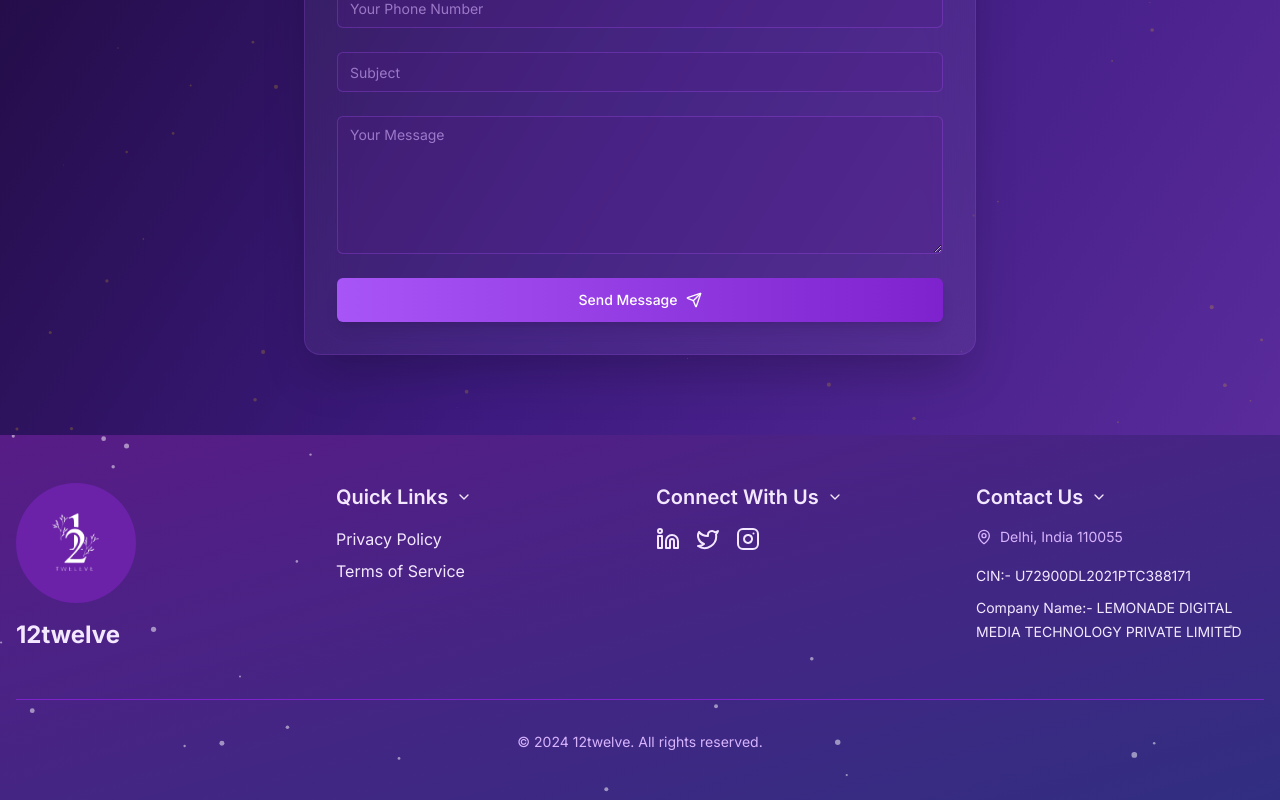
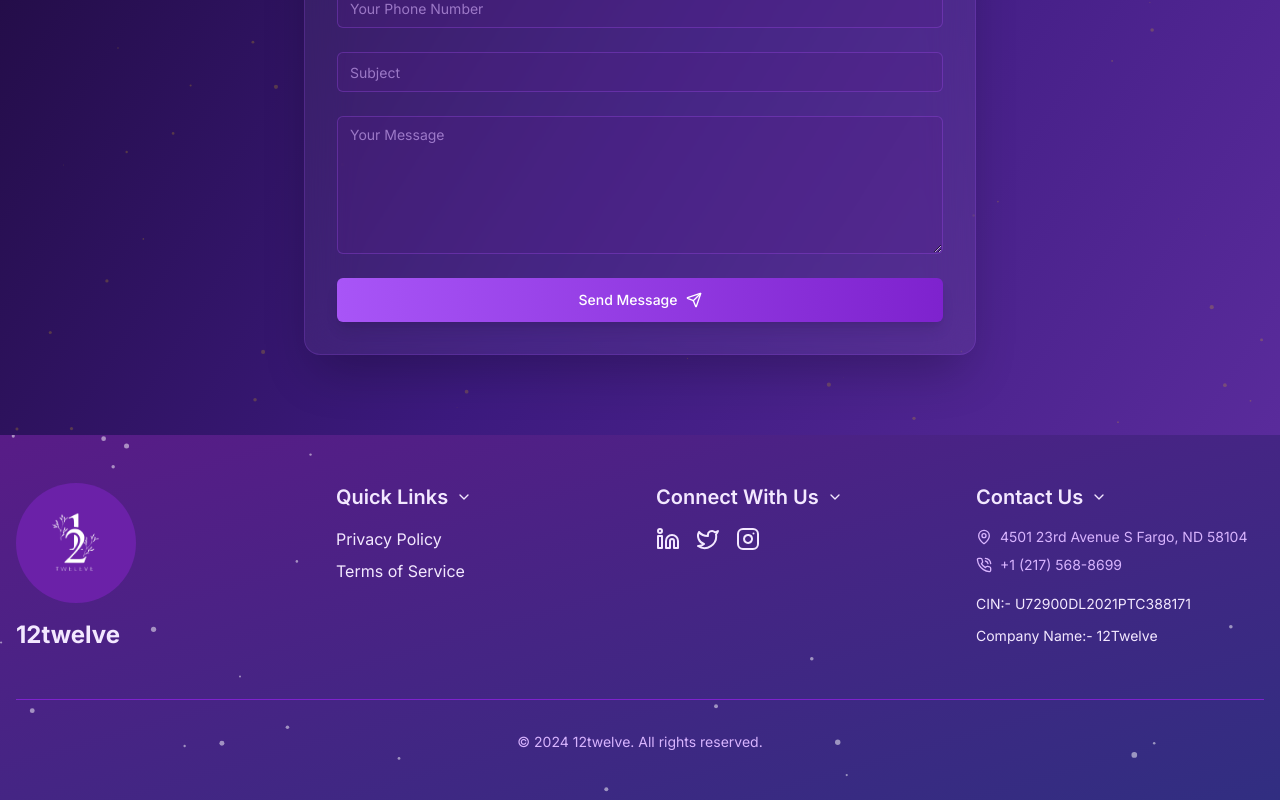
Before and after one commit to rekoonads/12twelve, a Next.js app: page / in a window 1280 px wide. Shown: the part 6153-6953 px from the top of the page. Built offline with nearby package versions, Linux system fonts and the light colour scheme; no server answers.

Commit message:
updated phone number

```diff
--- a/src/components/Footer.tsx
+++ b/src/components/Footer.tsx
@@ -11,6 +11,7 @@ import {
   Phone,
   MapPin,
   ChevronDown,
+  PhoneCall,
 } from "lucide-react";
 
 const ParticleAnimation = () => {
@@ -152,16 +153,22 @@ export default function Footer() {
             whileHover={{ scale: 1.05 }}
           >
             <MapPin className="w-4 h-4" />
-            <span>Delhi, India 110055</span>
+            <span>4501 23rd Avenue S Fargo, ND 58104</span>
           </motion.p>
+          <motion.a
+            href="tel:+12175688699"
+            className="flex items-center space-x-2 text-sm text-purple-300 mt-2"
+            whileHover={{ scale: 1.05 }}
+          >
+            <PhoneCall className="w-4 h-4" />
+            <span>+1 (217) 568-8699</span>
+          </motion.a>
           <div className="mt-4">
             <span className="text-sm">CIN:- U72900DL2021PTC388171</span>
             <br />
           </div>
           <div className="mt-2">
-            <span className="text-sm">
-              Company Name:- LEMONADE DIGITAL MEDIA TECHNOLOGY PRIVATE LIMITED
-            </span>
+            <span className="text-sm">Company Name:- 12Twelve</span>
           </div>
         </>
       ),
```
